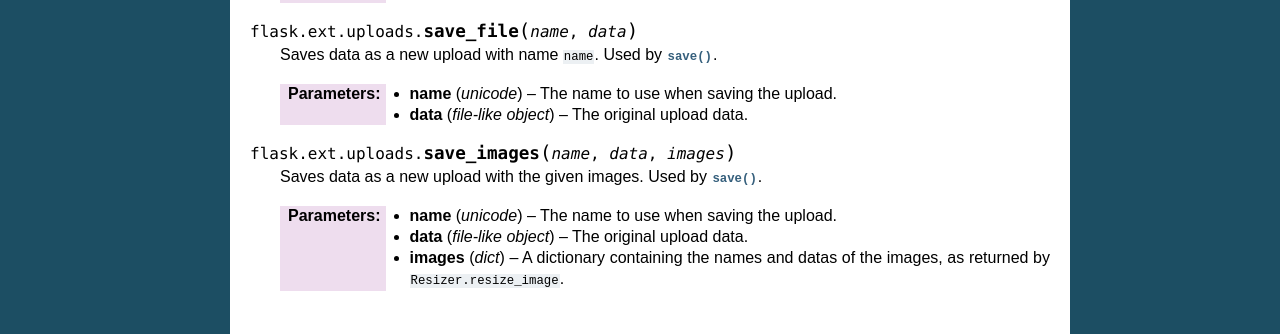
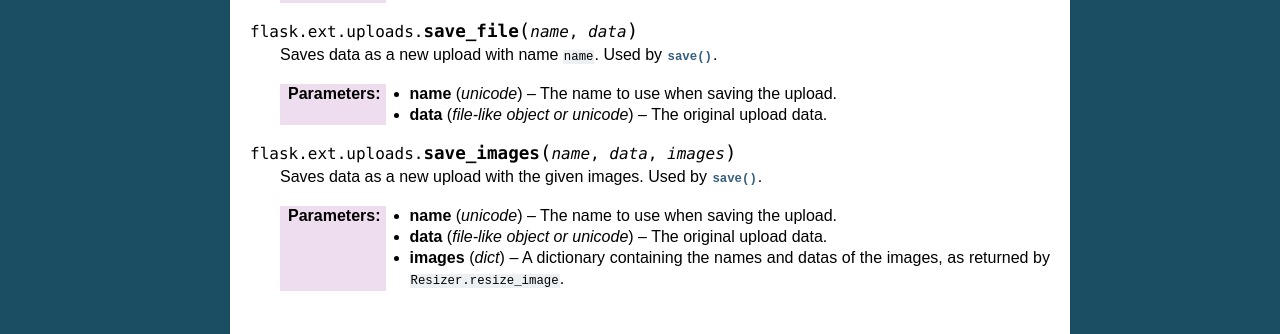
Before and after one commit to yuyou/flask-image-upload-thing, a Sphinx documentation site: the page built from docs/index.rst, in a window 1280 px wide. Shown: the part 1795-2129 px from the top of the page. Built offline with Sphinx 7.4.7, drawn with Linux system fonts in a browser that asks for light colours.

Commit message:
Fix mistake in docs.

```diff
--- a/docs/index.rst
+++ b/docs/index.rst
@@ -138,7 +138,7 @@ API Reference
     :type name: unicode
     :param data:
         The original upload data.
-    :type data: file-like object
+    :type data: file-like object or unicode
 
 .. function:: save_images(name, data, images)
 
@@ -149,7 +149,7 @@ API Reference
     :type name: unicode
     :param data:
         The original upload data.
-    :type data: file-like object
+    :type data: file-like object or unicode
     :param images:
         A dictionary containing the names and datas of the images, as returned
         by ``Resizer.resize_image``.
```
